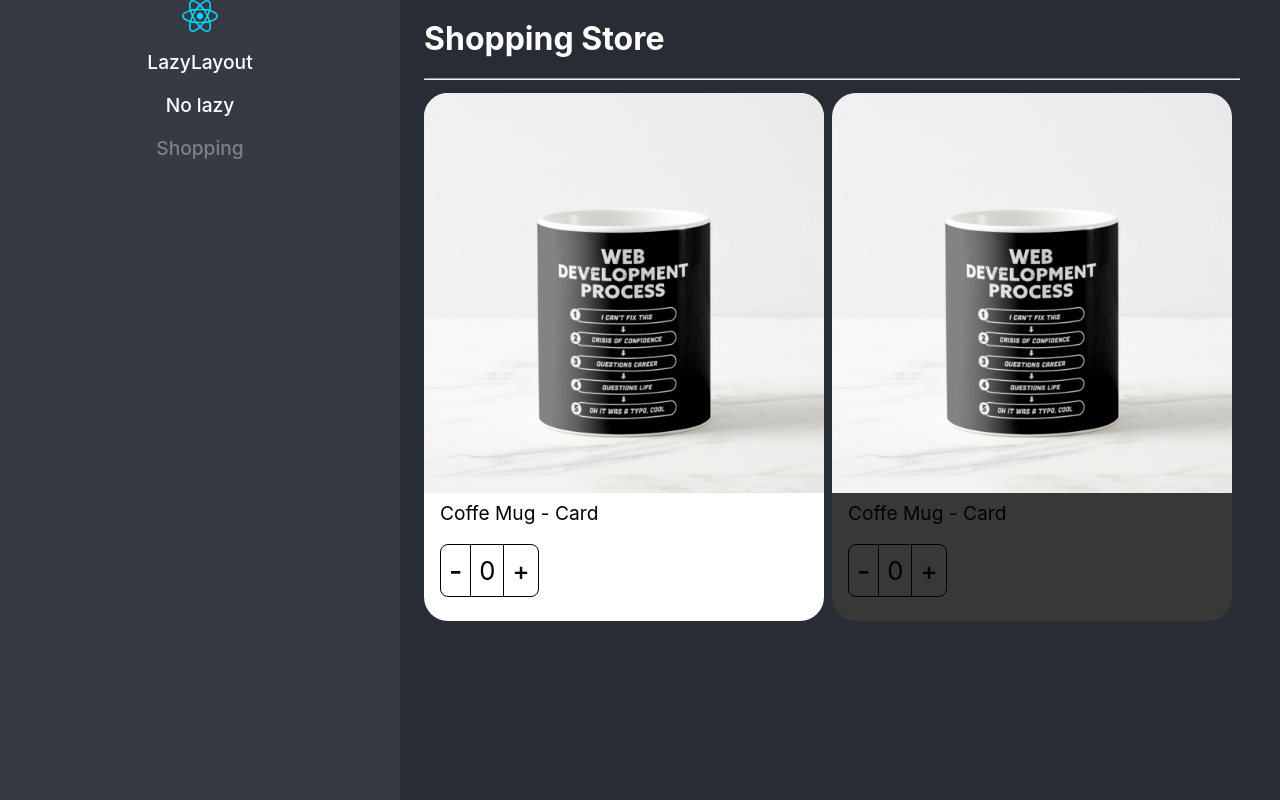
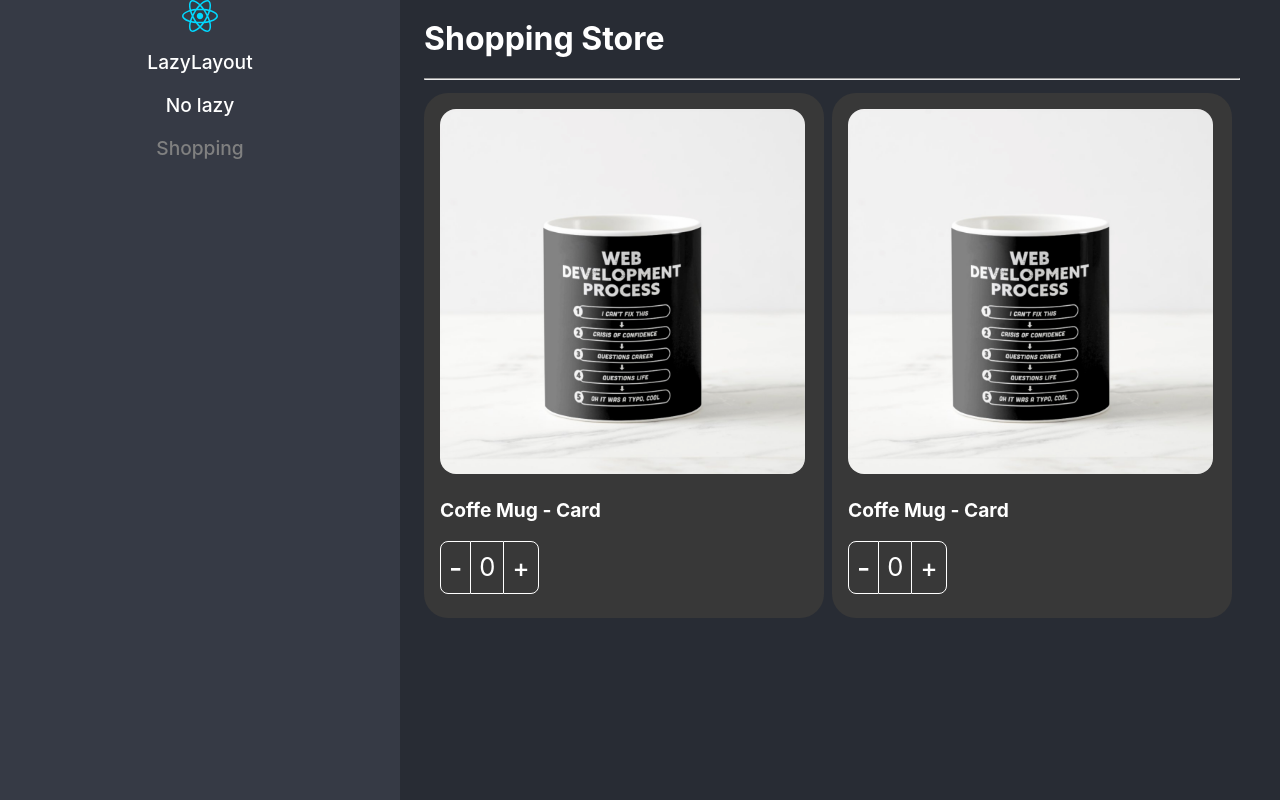
Before and after one commit to RogerCastillo877/initial-react-vite, a React (Vite) app: page / in a window 1280 px wide. Built offline with nearby package versions, Linux system fonts and the light colour scheme.

Commit message:
missing interfaces

```diff
--- a/src/patterns/components/ProductButtons.tsx
+++ b/src/patterns/components/ProductButtons.tsx
@@ -2,18 +2,22 @@ import { useContext } from "react";
 import { productContext } from "./ProductCard";
 import styles from '../styles/styles.module.css';
 
-export const ProductButtons = () => {
+export interface Props {
+  className: string;
+}
+
+export const ProductButtons = ({ className }: Props) => {
 
   const { increaseBy, counter, product } = useContext(productContext);
 
   return (
-    <div className={styles.buttonsContainer}>
+    <div className={`${styles.buttonsContainer} ${className}`}>
       <button
-        className={styles.buttonMinus}
+        className={`${styles.buttonMinus}`}
         onClick={() => increaseBy(-1)}>-</button>
-      <div className={styles.countLabel}>{counter}</div>
+      <div className={`${styles.countLabel}`}>{counter}</div>
       <button
-        className={styles.buttonAdd}
+        className={`${styles.buttonAdd}`}
         onClick={() => increaseBy(+1)}>+</button>
     </div>
   )
--- a/src/patterns/components/ProductImage.tsx
+++ b/src/patterns/components/ProductImage.tsx
@@ -3,7 +3,12 @@ import { productContext } from './ProductCard';
 import styles from '../styles/styles.module.css';
 import noImage from '../assets/no-image.jpg';
 
-export const ProductImage = ({ img = '' }) => {
+export interface Props {
+  img?: string;
+  className?: string;
+}
+
+export const ProductImage = ({ img, className }: Props) => {
 
   const { product } = useContext(productContext);
   let imgToShow: string;
@@ -17,6 +22,10 @@ export const ProductImage = ({ img = '' }) => {
   }
 
   return (
-    <img className={styles.productImg} src={imgToShow} alt="Product Image" />
+    <img
+      className={`${styles.productImg} ${className}`}
+      src={imgToShow}
+      alt="Product Image"
+    />
   )
 }
--- a/src/patterns/components/ProductTitle.tsx
+++ b/src/patterns/components/ProductTitle.tsx
@@ -2,11 +2,16 @@ import { useContext } from "react";
 import { productContext } from './ProductCard';
 import styles from '../styles/styles.module.css';
 
-export const ProductTitle = ({ title }: { title?: string }) => {
+export interface Props {
+  className?: string;
+  title?: string;
+}
+
+export const ProductTitle = ({ title, className }: Props) => {
 
   const { product } = useContext(productContext);
 
   return (
-    <span className={styles.productDescription}>{(title) ? title : product.title}</span>
+    <span className={`${styles.productDescription} ${className}`}>{(title) ? title : product.title}</span>
   )
 }
--- a/src/patterns/pages/ShoppingPage.tsx
+++ b/src/patterns/pages/ShoppingPage.tsx
@@ -17,19 +17,23 @@ export const ShoppingPage = () => {
         flexDirection: 'row',
         flexWrap: 'wrap'
       }}>
-        <ProductCard product={product}>
-          <ProductCard.Image />
-          <ProductCard.Title title={''} />
-          <ProductCard.Buttons />
+        <ProductCard product={product} className='bg-dark text-white'>
+          <ProductCard.Image className='custom-image' />
+          <ProductCard.Title title={''} className='text-bold' />
+          <ProductCard.Buttons className='custom-buttons' />
         </ProductCard>
 
         <ProductCard
           product={product}
-          className='bg-dark'
+          className='bg-dark text-white'
         >
-          <ProductImage />
-          <ProductTitle />
-          <ProductButtons />
+          <ProductImage
+            className='custom-image'
+          />
+          <ProductTitle
+            className='text-bold'
+          />
+          <ProductButtons className='custom-buttons' />
         </ProductCard>
       </div>
     </div>
--- a/src/patterns/styles/custom-styles.css
+++ b/src/patterns/styles/custom-styles.css
@@ -1,3 +1,25 @@
 .bg-dark {
   background-color: rgb(56, 56, 56);
 }
+
+.text-white,
+.text-white button,
+.text-white div {
+  color: white;
+}
+
+.text-bold {
+  font-weight: 700;
+}
+
+.custom-image {
+  border-radius: 2rem;
+  padding: 1rem;
+  width: calc(100% - .2rem);
+}
+
+.custom-buttons button,
+.custom-buttons div {
+  border-color: white;
+  color: white;
+}
```
Also changed, not shown: src/patterns/interfaces/interfaces.ts (+8 -11 lines).
